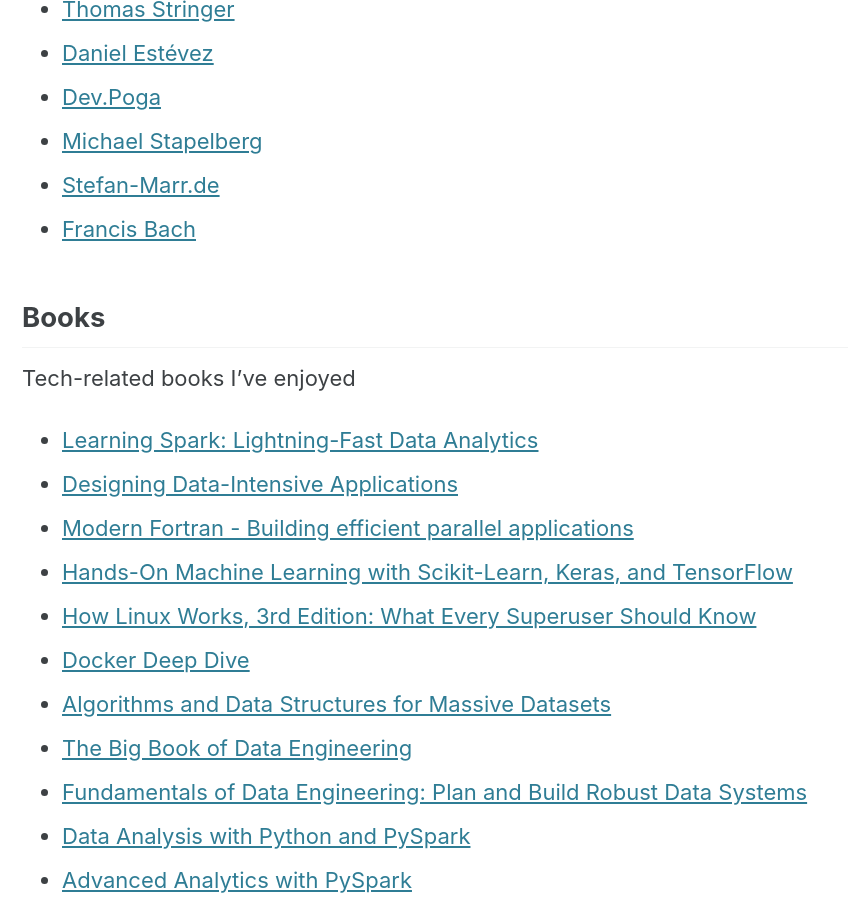
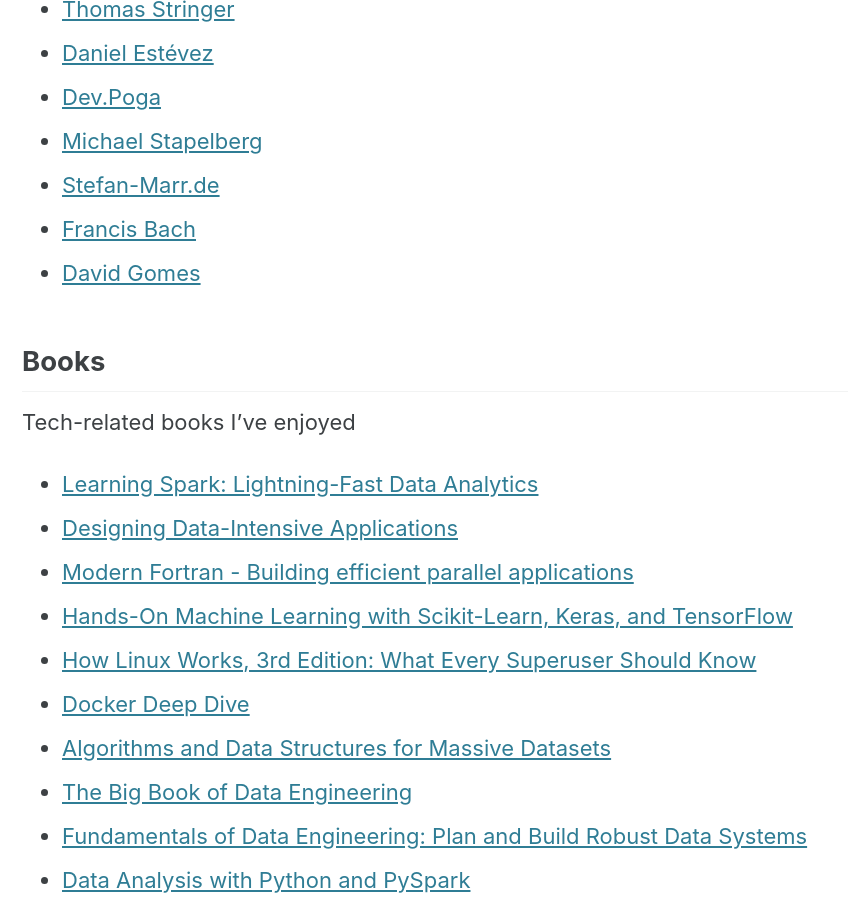
Before and after one commit to VladimirSiv/VladimirSiv.github.io, a Jekyll site: the page built from _pages/cool-links.md, in a window 1280 px wide and 900 px high, scrolled down 744 px. Shown: the whole window, without its empty margins (0-848 px from the left). Built offline with Jekyll 4.4.1, drawn with Linux system fonts in a browser that asks for light colours; cached includes are drawn as plain includes.

Commit message:
Update Cool Links

```diff
--- a/_pages/cool-links.md
+++ b/_pages/cool-links.md
@@ -1,5 +1,5 @@
 ---
-title:  Cool Links
+title: Cool Links
 page_title: Cool Links
 layout: single
 permalink: /cool-links/
@@ -11,92 +11,94 @@ comments: false
 
 Tech bloggers that I find fascinating and inspiring
 
-- [Martin Kleppmann](https://martin.kleppmann.com/){:target="_blank"}
-- [Julia Evans](https://jvns.ca/){:target="_blank"}
-- [Julian Schrittwieser](https://www.furidamu.org/){:target="_blank"}
-- [BeepBoop - Friendly Robot](https://beepb00p.xyz/){:target="_blank"}
-- [Matthijs Cox](https://scientificcoder.com/){:target="_blank"}
-- [Ondřej Čertík](https://ondrejcertik.com/){:target="_blank"}
-- [Milan Curcic](https://milancurcic.com/){:target="_blank"}
-- [Shen Hong](https://shen.hong.io/){:target="_blank"}
-- [Yagmur C. Tas](https://yagmurcetintas.com/){:target="_blank"}
-- [Thomas Stringer](https://trstringer.com/){:target="_blank"}
-- [Daniel Estévez](https://destevez.net/){:target="_blank"}
-- [Dev.Poga](https://devpoga.org/){:target="_blank"}
-- [Michael Stapelberg](https://michael.stapelberg.ch/){:target="_blank"}
-- [Stefan-Marr.de](https://stefan-marr.de/){:target="_blank"}
-- [Francis Bach](https://francisbach.com/){:target="_blank"}
+- [Martin Kleppmann](https://martin.kleppmann.com/){:target="\_blank"}
+- [Julia Evans](https://jvns.ca/){:target="\_blank"}
+- [Julian Schrittwieser](https://www.furidamu.org/){:target="\_blank"}
+- [BeepBoop - Friendly Robot](https://beepb00p.xyz/){:target="\_blank"}
+- [Matthijs Cox](https://scientificcoder.com/){:target="\_blank"}
+- [Ondřej Čertík](https://ondrejcertik.com/){:target="\_blank"}
+- [Milan Curcic](https://milancurcic.com/){:target="\_blank"}
+- [Shen Hong](https://shen.hong.io/){:target="\_blank"}
+- [Yagmur C. Tas](https://yagmurcetintas.com/){:target="\_blank"}
+- [Thomas Stringer](https://trstringer.com/){:target="\_blank"}
+- [Daniel Estévez](https://destevez.net/){:target="\_blank"}
+- [Dev.Poga](https://devpoga.org/){:target="\_blank"}
+- [Michael Stapelberg](https://michael.stapelberg.ch/){:target="\_blank"}
+- [Stefan-Marr.de](https://stefan-marr.de/){:target="\_blank"}
+- [Francis Bach](https://francisbach.com/){:target="\_blank"}
+- [David Gomes](https://davidgomes.com/){:target="\_blank"}
 
 ## Books
 
 Tech-related books I've enjoyed
 
-- [Learning Spark: Lightning-Fast Data Analytics](https://www.amazon.com/Learning-Spark-Jules-Damji/dp/1492050040){:target="_blank"}
-- [Designing Data-Intensive Applications](https://www.amazon.com/Designing-Data-Intensive-Applications-Reliable-Maintainable/dp/1449373321){:target="_blank"}
-- [Modern Fortran - Building efficient parallel applications](https://www.manning.com/books/modern-fortran){:target="_blank"}
-- [Hands-On Machine Learning with Scikit-Learn, Keras, and TensorFlow](https://www.amazon.com/Hands-Machine-Learning-Scikit-Learn-TensorFlow/dp/1492032646){:target="_blank"}
-- [How Linux Works, 3rd Edition: What Every Superuser Should Know](https://www.amazon.com/How-Linux-Works-Brian-Ward/dp/1718500408){:target="_blank"}
-- [Docker Deep Dive](https://www.oreilly.com/library/view/docker-deep-dive/9781800565135/){:target="_blank"}
-- [Algorithms and Data Structures for Massive Datasets](https://www.manning.com/books/algorithms-and-data-structures-for-massive-datasets){:target="_blank"}
-- [The Big Book of Data Engineering](https://databricks.com/p/ebook/the-big-book-of-data-engineering){:target="_blank"}
-- [Fundamentals of Data Engineering: Plan and Build Robust Data Systems](https://www.amazon.com/Fundamentals-Data-Engineering-Robust-Systems/dp/1098108302){:target="_blank"}
-- [Data Analysis with Python and PySpark](https://www.amazon.com/Analysis-Python-PySpark-Jonathan-Rioux/dp/1617297208){:target="_blank"}
-- [Advanced Analytics with PySpark](https://www.oreilly.com/library/view/advanced-analytics-with/9781098103644/){:target="_blank"}
-- [Designing Machine Learning Systems: An Iterative Process for Production-Ready Applications](https://www.amazon.com/Designing-Machine-Learning-Systems-Production-Ready/dp/1098107969){:target="_blank"}
-- [Parallel and High Performance Computing](https://www.amazon.com/Parallel-Performance-Computing-Robert-Robey/dp/1617296465){:target="_blank"}
-- [Machine Learning Design Patterns: Solutions to Common Challenges in Data Preparation, Model Building, and MLOps](https://www.oreilly.com/library/view/machine-learning-design/9781098115777/){:target="_blank"}
-- [Introducing MLOps](https://www.oreilly.com/library/view/introducing-mlops/9781492083283/){:target="_blank"}
-- [Implementing MLOps in the Enterprise - PreOrder](https://www.oreilly.com/library/view/implementing-mlops-in/9781098136574/){:target="_blank"}
-- [Functional Programming in Scala](https://www.manning.com/books/functional-programming-in-scala-second-edition){:target="_blank"}
+- [Learning Spark: Lightning-Fast Data Analytics](https://www.amazon.com/Learning-Spark-Jules-Damji/dp/1492050040){:target="\_blank"}
+- [Designing Data-Intensive Applications](https://www.amazon.com/Designing-Data-Intensive-Applications-Reliable-Maintainable/dp/1449373321){:target="\_blank"}
+- [Modern Fortran - Building efficient parallel applications](https://www.manning.com/books/modern-fortran){:target="\_blank"}
+- [Hands-On Machine Learning with Scikit-Learn, Keras, and TensorFlow](https://www.amazon.com/Hands-Machine-Learning-Scikit-Learn-TensorFlow/dp/1492032646){:target="\_blank"}
+- [How Linux Works, 3rd Edition: What Every Superuser Should Know](https://www.amazon.com/How-Linux-Works-Brian-Ward/dp/1718500408){:target="\_blank"}
+- [Docker Deep Dive](https://www.oreilly.com/library/view/docker-deep-dive/9781800565135/){:target="\_blank"}
+- [Algorithms and Data Structures for Massive Datasets](https://www.manning.com/books/algorithms-and-data-structures-for-massive-datasets){:target="\_blank"}
+- [The Big Book of Data Engineering](https://databricks.com/p/ebook/the-big-book-of-data-engineering){:target="\_blank"}
+- [Fundamentals of Data Engineering: Plan and Build Robust Data Systems](https://www.amazon.com/Fundamentals-Data-Engineering-Robust-Systems/dp/1098108302){:target="\_blank"}
+- [Data Analysis with Python and PySpark](https://www.amazon.com/Analysis-Python-PySpark-Jonathan-Rioux/dp/1617297208){:target="\_blank"}
+- [Advanced Analytics with PySpark](https://www.oreilly.com/library/view/advanced-analytics-with/9781098103644/){:target="\_blank"}
+- [Designing Machine Learning Systems: An Iterative Process for Production-Ready Applications](https://www.amazon.com/Designing-Machine-Learning-Systems-Production-Ready/dp/1098107969){:target="\_blank"}
+- [Parallel and High Performance Computing](https://www.amazon.com/Parallel-Performance-Computing-Robert-Robey/dp/1617296465){:target="\_blank"}
+- [Machine Learning Design Patterns: Solutions to Common Challenges in Data Preparation, Model Building, and MLOps](https://www.oreilly.com/library/view/machine-learning-design/9781098115777/){:target="\_blank"}
+- [Introducing MLOps](https://www.oreilly.com/library/view/introducing-mlops/9781492083283/){:target="\_blank"}
+- [Implementing MLOps in the Enterprise - PreOrder](https://www.oreilly.com/library/view/implementing-mlops-in/9781098136574/){:target="\_blank"}
+- [Functional Programming in Scala](https://www.manning.com/books/functional-programming-in-scala-second-edition){:target="\_blank"}
 
 ## Podcasts
 
-- [Data Brew](https://databricks.com/discover/data-brew){:target="_blank"}
-  - S03E02 - [Data Culture Outside ‘The Valley’](https://databricks.com/discover/data-brew/s3-e2-data-culture-outside-the-valley){:target="_blank"}
-- [DataAware](https://www.ascend.io/dataaware-podcast/){:target="_blank"}
+- [Data Brew](https://databricks.com/discover/data-brew){:target="\_blank"}
+  - S03E02 - [Data Culture Outside ‘The Valley’](https://databricks.com/discover/data-brew/s3-e2-data-culture-outside-the-valley){:target="\_blank"}
+- [DataAware](https://www.ascend.io/dataaware-podcast/){:target="\_blank"}
 - [Linux Action News](https://www.youtube.com/watch?v=6caj3BaaYdY&list=PLUW3LUwQvegxyaQeHQuMrDq94CT2ZZm9F)
 
 ## Data Architecture
 
-- [How Discord Stores Billions of Messages](https://discord.com/blog/how-discord-stores-billions-of-messages){:target="_blank"}
-- [How Netflix Keeps Its Data Infrastructure Cost-Effective](https://acceldataio.medium.com/data-engineering-best-practices-how-netflix-keeps-its-data-infrastructure-cost-effective-dee310bcc910){:target="_blank"}
-- [How Instagram scaled to 14 million users with only 3 engineers](https://engineercodex.substack.com/p/how-instagram-scaled-to-14-million){:target="_blank"}
-- [Maximizing Scalability - Apache Kafka and OpenTelemetry](https://signoz.io/blog/maximizing-scalability-apache-kafka-and-opentelemetry/){:target="_blank"}
+- [How Discord Stores Billions of Messages](https://discord.com/blog/how-discord-stores-billions-of-messages){:target="\_blank"}
+- [How Netflix Keeps Its Data Infrastructure Cost-Effective](https://acceldataio.medium.com/data-engineering-best-practices-how-netflix-keeps-its-data-infrastructure-cost-effective-dee310bcc910){:target="\_blank"}
+- [How Instagram scaled to 14 million users with only 3 engineers](https://engineercodex.substack.com/p/how-instagram-scaled-to-14-million){:target="\_blank"}
+- [Maximizing Scalability - Apache Kafka and OpenTelemetry](https://signoz.io/blog/maximizing-scalability-apache-kafka-and-opentelemetry/){:target="\_blank"}
 
 ## Scientific Computing
 
-- [The History Of Numerical Analysis and Scientific Computing - Interviews](http://history.siam.org/){:target="_blank"}
-- [Scientific Computing - A Historical Perspective](https://link.springer.com/book/10.1007/978-3-319-69847-2){:target="_blank"}
+- [The History Of Numerical Analysis and Scientific Computing - Interviews](http://history.siam.org/){:target="\_blank"}
+- [Scientific Computing - A Historical Perspective](https://link.springer.com/book/10.1007/978-3-319-69847-2){:target="\_blank"}
 
 ## AWS Certification Resources
 
 Some resources I've used to prepare for AWS exams
 
 - Cloud Practitioner:
-  - [Book - AWS Certified Cloud Practitioner Study Guide: CLF-C01 Exam](https://www.amazon.com/Certified-Cloud-Practitioner-Study-Guide/dp/1119490707){:target="_blank"}
-  - [Udemy Course - Ultimate AWS Certified Cloud Practitioner](https://www.udemy.com/course/aws-certified-cloud-practitioner-new/){:target="_blank"}
-  - [Practice Exams - AWS Certified Cloud Practitioner CLF-C01](https://www.udemy.com/course/practice-exams-aws-certified-cloud-practitioner/){:target="_blank"}
+  - [Book - AWS Certified Cloud Practitioner Study Guide: CLF-C01 Exam](https://www.amazon.com/Certified-Cloud-Practitioner-Study-Guide/dp/1119490707){:target="\_blank"}
+  - [Udemy Course - Ultimate AWS Certified Cloud Practitioner](https://www.udemy.com/course/aws-certified-cloud-practitioner-new/){:target="\_blank"}
+  - [Practice Exams - AWS Certified Cloud Practitioner CLF-C01](https://www.udemy.com/course/practice-exams-aws-certified-cloud-practitioner/){:target="\_blank"}
 - Solutions Architect – Associate:
-  - [Udemy Course - Ultimate AWS Certified Solutions Architect Associate 2022](https://www.udemy.com/course/aws-certified-solutions-architect-associate-saa-c02/){:target="_blank"}
-  - [Practice Exams - AWS Certified Solutions Architect Associate](https://www.udemy.com/course/practice-exams-aws-certified-solutions-architect-associate/){:target="_blank"}
+  - [Udemy Course - Ultimate AWS Certified Solutions Architect Associate 2022](https://www.udemy.com/course/aws-certified-solutions-architect-associate-saa-c02/){:target="\_blank"}
+  - [Practice Exams - AWS Certified Solutions Architect Associate](https://www.udemy.com/course/practice-exams-aws-certified-solutions-architect-associate/){:target="\_blank"}
 - Developer – Associate:
-  - [Udemy Course - Ultimate AWS Certified Developer Associate 2022](https://www.udemy.com/course/aws-certified-developer-associate-dva-c01/){:target="_blank"}
-  - [Practice Exams - AWS Certified Developer Associate](https://www.udemy.com/course/aws-certified-developer-associate-practice-tests-dva-c01/){:target="_blank"}
+  - [Udemy Course - Ultimate AWS Certified Developer Associate 2022](https://www.udemy.com/course/aws-certified-developer-associate-dva-c01/){:target="\_blank"}
+  - [Practice Exams - AWS Certified Developer Associate](https://www.udemy.com/course/aws-certified-developer-associate-practice-tests-dva-c01/){:target="\_blank"}
 - Machine Learning – Specialty:
-  - [ML exam study guide](https://www.mlexam.com/){:target="_blank"}
-  - [Udemy Course - AWS Certified Machine Learning Specialty 2022 - Hands On!](https://www.udemy.com/course/aws-machine-learning/){:target="_blank"}
+  - [ML exam study guide](https://www.mlexam.com/){:target="\_blank"}
+  - [Udemy Course - AWS Certified Machine Learning Specialty 2022 - Hands On!](https://www.udemy.com/course/aws-machine-learning/){:target="\_blank"}
 - Data Analytics - Specialty:
-  - [Udemy Course - AWS Certified Data Analytics Specialty](https://www.udemy.com/course/aws-data-analytics/){:target="_blank"}
-  - [Book - AWS Certified Data Analytics Study Guide with Online Labs: Specialty DAS-C01 Exam](https://www.amazon.com/dp/1119819458/ref=emc_b_5_t){:target="_blank"}
-  - [Practice Exams - Whizlabs: AWS Certified Data Analytics](https://www.whizlabs.com/aws-certified-data-analytics-specialty/){:target="_blank"}
+  - [Udemy Course - AWS Certified Data Analytics Specialty](https://www.udemy.com/course/aws-data-analytics/){:target="\_blank"}
+  - [Book - AWS Certified Data Analytics Study Guide with Online Labs: Specialty DAS-C01 Exam](https://www.amazon.com/dp/1119819458/ref=emc_b_5_t){:target="\_blank"}
+  - [Practice Exams - Whizlabs: AWS Certified Data Analytics](https://www.whizlabs.com/aws-certified-data-analytics-specialty/){:target="\_blank"}
 
 ## Misc
 
 Random cool stuff
 
-- [Neocities](https://neocities.org/){:target="_blank"}
-- [Hackernews](https://news.ycombinator.com/){:target="_blank"}
-- [Lobsters](https://lobste.rs/){:target="_blank"}
-- [Indie Hackers](https://www.indiehackers.com/){:target="_blank"}
-- [Mechanical Watch](https://ciechanow.ski/mechanical-watch/){:target="_blank"}
-- [HalfBakery](http://halfbakery.com/){:target="_blank"}
+- [Neocities](https://neocities.org/){:target="\_blank"}
+- [Hackernews](https://news.ycombinator.com/){:target="\_blank"}
+- [Lobsters](https://lobste.rs/){:target="\_blank"}
+- [Indie Hackers](https://www.indiehackers.com/){:target="\_blank"}
+- [Mechanical Watch](https://ciechanow.ski/mechanical-watch/){:target="\_blank"}
+- [HalfBakery](http://halfbakery.com/){:target="\_blank"}
+- [indieblog.page](https://indieblog.page){:target="\_blank"}
```
